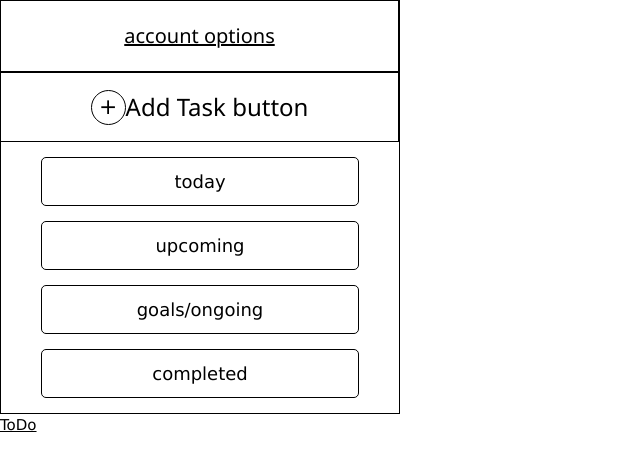
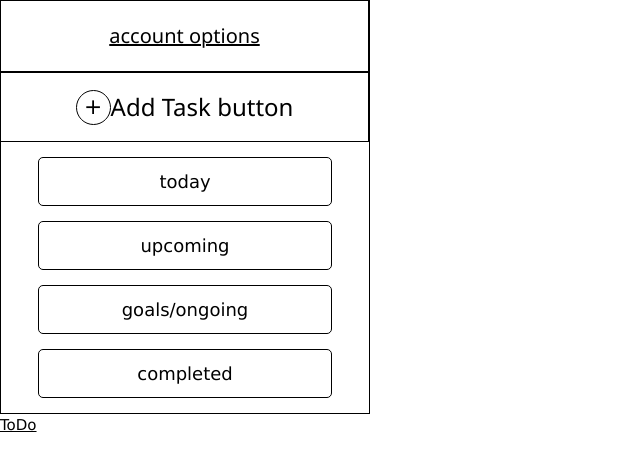
Before and after one commit to EBBD88/ToDo-list-Flask, a Flask app: template templates/layout.html in a window 1280 px wide. Shown: the top 471 px of the page, without its empty margins (0-640 px from the left). Run offline with Flask 3, Linux system fonts and the light colour scheme; the template is opened without the code that fills it, so the values that code supplies are empty.

Commit message:
Adjust sidebar width from 400px to 370px for improved layout

```diff
--- a/static/layout.css
+++ b/static/layout.css
@@ -1,5 +1,5 @@
 .sidebar {
-    width: 400px;
+    width: 370px;
     flex-shrink: 0;
     min-width: 225px;
     border: solid 1px;
```
